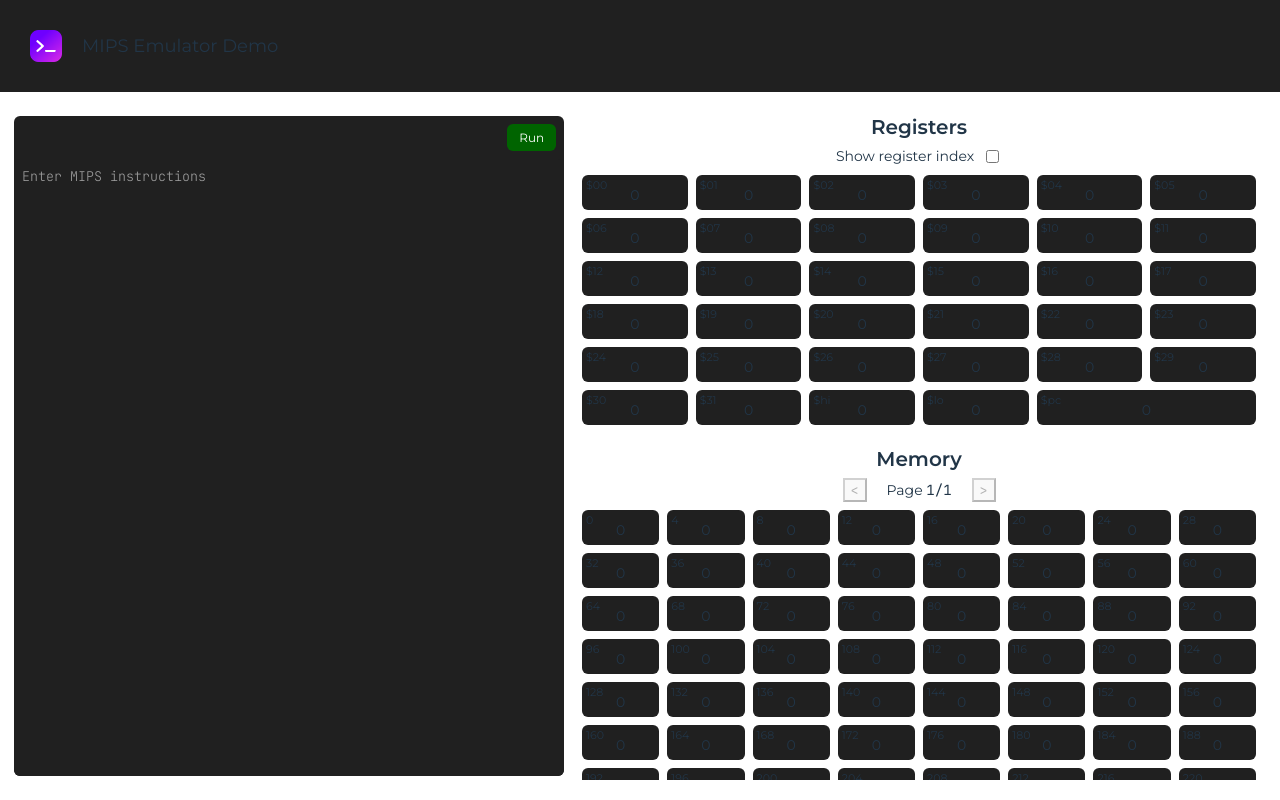
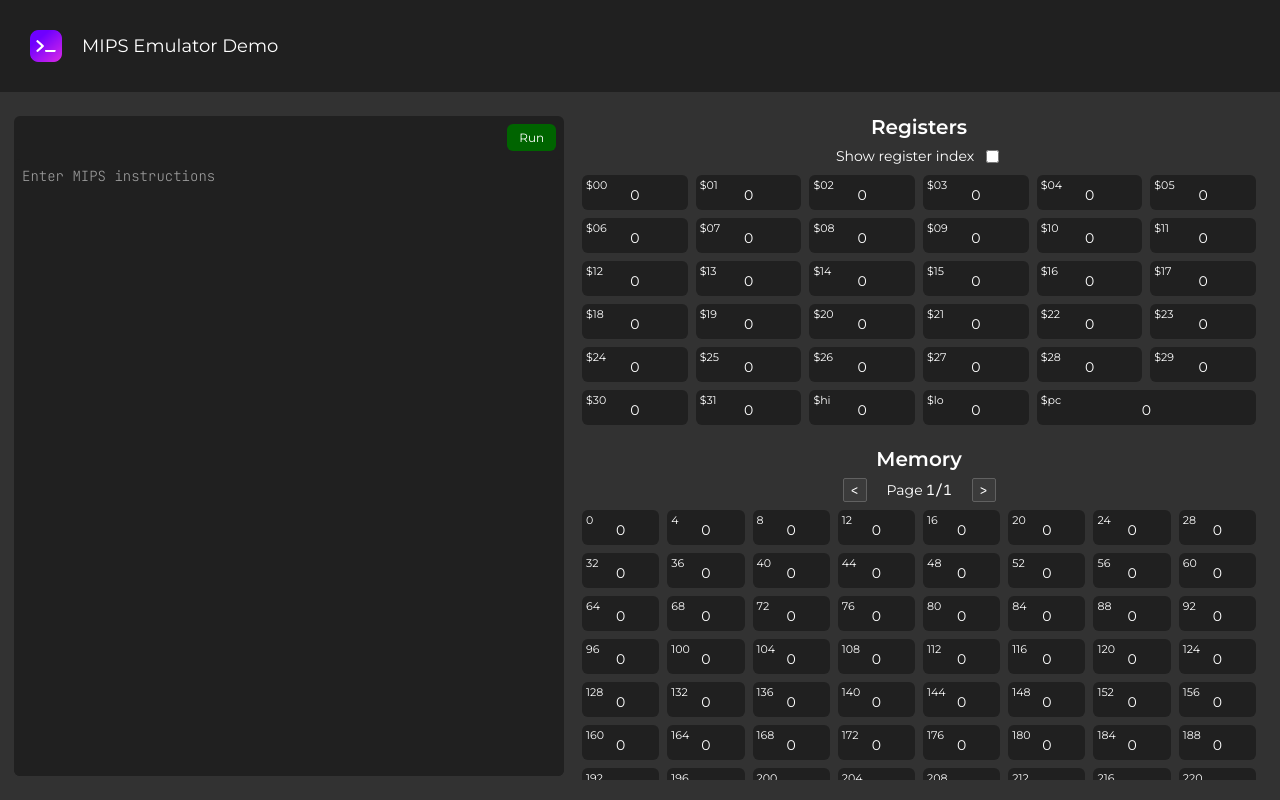
Before and after one commit to ad220/mips-emulator-demo, a React (Vite) app in the folder frontend/: page / in a window 1280 px wide. Built offline with nearby package versions, Linux system fonts and the light colour scheme.

Commit message:
fix appearance on light-themed browsers and firefox

```diff
--- a/frontend/src/App.css
+++ b/frontend/src/App.css
@@ -4,6 +4,7 @@
   box-sizing: border-box;
   font-family: 'Montserrat';
   font-weight: 400;
+  color: white;
 }
 
 html {
@@ -13,6 +14,10 @@ html {
 body {
   margin: 0;
   height: 100%;
+}
+
+p {
+  margin: 0;
 }
 
 .mono {
@@ -25,6 +30,7 @@ body {
   text-align: center;
   display: flex;
   flex-direction: column;
+  background-color: #323232;
 }
 
 header {
@@ -98,6 +104,7 @@ header {
   padding: 8px;
   font-family: 'Jetbrains Mono';
   font-weight: 200;
+  font-size: 14px;
   border-radius: 6px;
 
   &::placeholder {
--- a/frontend/src/App.jsx
+++ b/frontend/src/App.jsx
@@ -82,7 +82,7 @@ function App() {
     <header>
       <div>
         <img src={terminal} alt="Logo" width="32"/>
-        <a>MIPS Emulator Demo</a>
+        <p>MIPS Emulator Demo</p>
       </div>
     </header>
     <div id="demo-container">
--- a/frontend/src/components/MemoryPage.css
+++ b/frontend/src/components/MemoryPage.css
@@ -17,8 +17,17 @@
     justify-content: center;
     gap: 20px;
 
-    > a > a { /* page count */
+    > div > p { /* page count */
         font-size: 13px;
+    }
+
+    > button {
+        background-color: #3B3B3B;
+        border: #616161 1px solid;
+        border-radius: 2px;
+        cursor: pointer;
+        width: 24px;
+        aspect-ratio: 1;
     }
 }
 
--- a/frontend/src/components/MemoryPage.jsx
+++ b/frontend/src/components/MemoryPage.jsx
@@ -18,15 +18,12 @@ const MemoryPageComponent = ({
     return;
   }
 
-  console.log(pageIndex);
-  console.log(pageIndexes.findIndex((_, i, o) => {pageIndex==o[i];}))
-
   return (
     <div class="memory-pages">
-      <a class="memory-title">Memory</a>
+      <p class="memory-title">Memory</p>
       <div class="page-browser">
           <button class="mono" disabled={pageIndex<=0} onClick={() => {setPageIndex(pageIndex-1);}}>&lt;</button>
-          <div>Page <a class="mono">{pageIndexes[pageIndex]*1+1}/{pageIndexes[pageIndexes.length-1]*1+1}</a></div>
+          <div>Page <index class="mono">{pageIndexes[pageIndex]*1+1}/{pageIndexes[pageIndexes.length-1]*1+1}</index></div>
           <button class="mono" disabled={pageIndex>=pageIndexes.length-1} onClick={() => {setPageIndex(pageIndex+1);}}>&gt;</button>
       </div>
       <div class="memory-table">
--- a/frontend/src/components/RegisterTable.jsx
+++ b/frontend/src/components/RegisterTable.jsx
@@ -17,7 +17,7 @@ const RegisterTableComponent = ({
 
   return (
     <div class="register-display">
-      <a class="register-title">Registers</a>
+      <p class="register-title">Registers</p>
       <div class="register-options">
         <label>Show register index</label>
         <input type="checkbox" id="register-label-switch" value={useNameAsLabel} onChange={(e) => {toggleLabel(e.target.checked);}}></input>
--- a/frontend/src/components/TableCell.jsx
+++ b/frontend/src/components/TableCell.jsx
@@ -10,9 +10,9 @@ const TableCellComponent = ({
     return (
         <div class={"table-cell-container "+className}>
             <div class="table-cell">
-                <a class="table-cell-header">{header}</a>
+                <p class="table-cell-header">{header}</p>
                 <div class="table-cell-value">
-                    <a title={value}>{value}</a>
+                    <p title={value}>{value}</p>
                 </div>
             </div>
         </div>
```
